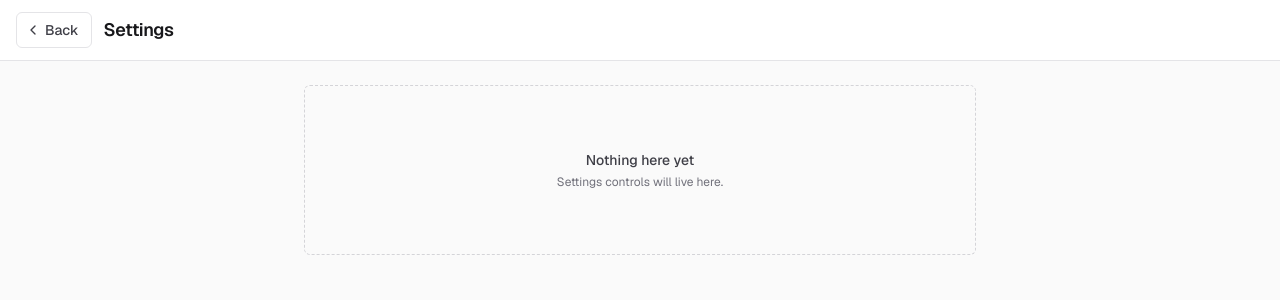
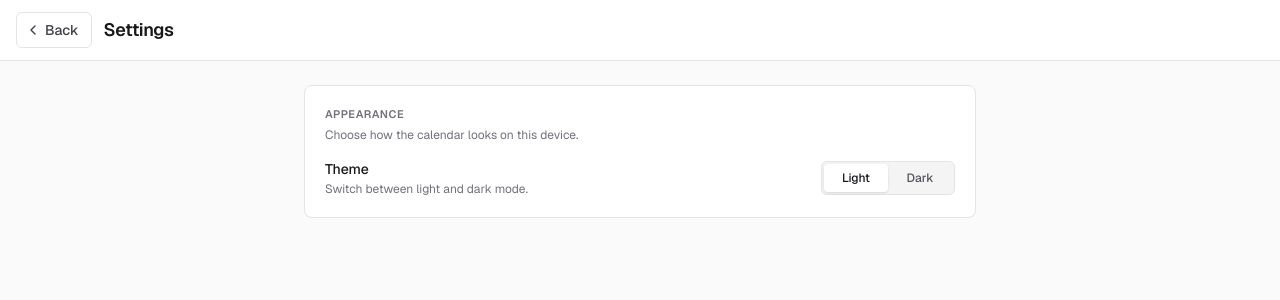
Before and after one commit to DnguyenE/salon-calendar, a Next.js app: page /settings in a window 1280 px wide. Shown: the top 300 px of the page. Built offline with nearby package versions, Linux system fonts and the light colour scheme.

Commit message:
Add design dark mode toggle

```diff
--- a/app/globals.css
+++ b/app/globals.css
@@ -1,14 +1,20 @@
 @import "tailwindcss";
 
-/* Force light mode: Tailwind's `dark:` variant only activates when a `.dark`
-   ancestor is present (which we never add), instead of keying off the OS
-   `prefers-color-scheme`. */
+/* Tailwind's `dark:` variant activates when a `.dark` ancestor is present
+   (we toggle it on `<html>` from the appearance setting), instead of keying
+   off the OS `prefers-color-scheme`. */
 @custom-variant dark (&:where(.dark, .dark *));
 
 :root {
   --background: #ffffff;
   --foreground: #171717;
   color-scheme: light;
+}
+
+:root.dark {
+  --background: #09090b;
+  --foreground: #fafafa;
+  color-scheme: dark;
 }
 
 @theme inline {
--- a/app/layout.tsx
+++ b/app/layout.tsx
@@ -1,6 +1,7 @@
 import type { Metadata } from "next";
 import { Geist, Geist_Mono } from "next/font/google";
 import "./globals.css";
+import { THEME_BOOTSTRAP_SCRIPT } from "@/src/lib/themeBootstrap";
 
 const geistSans = Geist({
   variable: "--font-geist-sans",
@@ -26,7 +27,11 @@ export default function RootLayout({
     <html
       lang="en"
       className={`${geistSans.variable} ${geistMono.variable} h-full antialiased`}
+      suppressHydrationWarning
     >
+      <head>
+        <script dangerouslySetInnerHTML={{ __html: THEME_BOOTSTRAP_SCRIPT }} />
+      </head>
       <body className="min-h-full flex flex-col">{children}</body>
     </html>
   );
--- a/app/settings/page.tsx
+++ b/app/settings/page.tsx
@@ -1,4 +1,5 @@
 import Link from "next/link";
+import { AppearanceSection } from "@/src/components/settings/AppearanceSection";
 
 export const metadata = {
   title: "Settings · Salon Calendar",
@@ -33,16 +34,9 @@ export default function SettingsPage() {
         </h1>
       </header>
 
-      <main className="flex flex-1 items-start justify-center p-6">
-        <div className="w-full max-w-2xl">
-          <div className="rounded-md border border-dashed border-zinc-300 px-6 py-16 text-center dark:border-zinc-700">
-            <p className="text-sm font-medium text-zinc-700 dark:text-zinc-200">
-              Nothing here yet
-            </p>
-            <p className="mt-1 text-xs text-zinc-500 dark:text-zinc-400">
-              Settings controls will live here.
-            </p>
-          </div>
+      <main className="flex flex-1 justify-center p-6">
+        <div className="w-full max-w-2xl space-y-6">
+          <AppearanceSection />
         </div>
       </main>
     </div>
--- /dev/null
+++ b/src/components/settings/AppearanceSection.tsx
@@ -0,0 +1,60 @@
+"use client";
+
+import { useEffect } from "react";
+import { useTheme, type Theme } from "@/src/store/useTheme";
+import { SettingsRow, SettingsSection } from "./SettingsSection";
+
+const THEME_OPTIONS: { value: Theme; label: string }[] = [
+  { value: "light", label: "Light" },
+  { value: "dark", label: "Dark" },
+];
+
+export function AppearanceSection() {
+  const theme = useTheme((s) => s.theme);
+  const hydrated = useTheme((s) => s.hydrated);
+  const hydrate = useTheme((s) => s.hydrate);
+  const setTheme = useTheme((s) => s.setTheme);
+
+  useEffect(() => {
+    hydrate();
+  }, [hydrate]);
+
+  return (
+    <SettingsSection
+      title="Appearance"
+      description="Choose how the calendar looks on this device."
+    >
+      <SettingsRow
+        label="Theme"
+        description="Switch between light and dark mode."
+        control={
+          <div
+            role="radiogroup"
+            aria-label="Theme"
+            className="inline-flex rounded-md border border-zinc-200 bg-zinc-100 p-0.5 dark:border-zinc-700 dark:bg-zinc-800"
+          >
+            {THEME_OPTIONS.map(({ value, label }) => {
+              const selected = hydrated && theme === value;
+              return (
+                <button
+                  key={value}
+                  type="button"
+                  role="radio"
+                  aria-checked={selected}
+                  onClick={() => setTheme(value)}
+                  className={`min-w-[64px] rounded px-3 py-1.5 text-xs font-medium transition-colors ${
+                    selected
+                      ? "bg-white text-zinc-900 shadow-sm dark:bg-zinc-950 dark:text-zinc-50"
+                      : "text-zinc-600 hover:text-zinc-900 dark:text-zinc-400 dark:hover:text-zinc-50"
+                  }`}
+                >
+                  {label}
+                </button>
+              );
+            })}
+          </div>
+        }
+      />
+    </SettingsSection>
+  );
+}
--- /dev/null
+++ b/src/components/settings/SettingsSection.tsx
@@ -0,0 +1,51 @@
+interface SettingsSectionProps {
+  title: string;
+  description?: string;
+  children: React.ReactNode;
+}
+
+export function SettingsSection({
+  title,
+  description,
+  children,
+}: SettingsSectionProps) {
+  return (
+    <section className="rounded-lg border border-zinc-200 bg-white p-5 dark:border-zinc-800 dark:bg-zinc-900">
+      <header className="mb-4">
+        <h2 className="text-[11px] font-semibold uppercase tracking-wider text-zinc-500 dark:text-zinc-400">
+          {title}
+        </h2>
+        {description && (
+          <p className="mt-1 text-xs text-zinc-500 dark:text-zinc-400">
+            {description}
+          </p>
+        )}
+      </header>
+      <div className="space-y-4">{children}</div>
+    </section>
+  );
+}
+
+interface SettingsRowProps {
+  label: string;
+  description?: string;
+  control: React.ReactNode;
+}
+
+export function SettingsRow({ label, description, control }: SettingsRowProps) {
+  return (
+    <div className="flex items-center justify-between gap-4">
+      <div className="min-w-0">
+        <div className="text-sm font-medium text-zinc-900 dark:text-zinc-50">
+          {label}
+        </div>
+        {description && (
+          <p className="mt-0.5 text-xs text-zinc-500 dark:text-zinc-400">
+            {description}
+          </p>
+        )}
+      </div>
+      <div className="shrink-0">{control}</div>
+    </div>
+  );
+}
--- /dev/null
+++ b/src/lib/themeBootstrap.ts
@@ -0,0 +1,10 @@
+export const THEME_STORAGE_KEY = "salon-calendar:theme:v1";
+
+/**
+ * Inline script that runs synchronously in <head> before paint to apply the
+ * saved theme class on <html>. Prevents a flash of light mode on hard reload
+ * when the saved preference is dark.
+ */
+export const THEME_BOOTSTRAP_SCRIPT = `(function(){try{var t=localStorage.getItem(${JSON.stringify(
+  THEME_STORAGE_KEY,
+)});if(t==='dark'){document.documentElement.classList.add('dark');document.documentElement.style.colorScheme='dark';}}catch(e){}})();`;
--- /dev/null
+++ b/src/store/useTheme.ts
@@ -0,0 +1,61 @@
+import { create } from "zustand";
+import { THEME_STORAGE_KEY } from "@/src/lib/themeBootstrap";
+
+export type Theme = "light" | "dark";
+
+interface ThemeState {
+  theme: Theme;
+  hydrated: boolean;
+  hydrate: () => void;
+  setTheme: (theme: Theme) => void;
+}
+
+function applyTheme(theme: Theme): void {
+  if (typeof document === "undefined") return;
+  const root = document.documentElement;
+  if (theme === "dark") {
+    root.classList.add("dark");
+    root.style.colorScheme = "dark";
+  } else {
+    root.classList.remove("dark");
+    root.style.colorScheme = "light";
+  }
+}
+
+function readStoredTheme(): Theme {
+  if (typeof window === "undefined") return "light";
+  try {
+    return window.localStorage.getItem(THEME_STORAGE_KEY) === "dark"
+      ? "dark"
+      : "light";
+  } catch {
+    return "light";
+  }
+}
+
+function writeStoredTheme(theme: Theme): void {
+  if (typeof window === "undefined") return;
+  try {
+    window.localStorage.setItem(THEME_STORAGE_KEY, theme);
+  } catch {
+    // ignore storage failures (private mode, quota, etc.)
+  }
+}
+
+export const useTheme = create<ThemeState>((set, get) => ({
+  theme: "light",
+  hydrated: false,
+
+  hydrate() {
+    if (get().hydrated) return;
+    const theme = readStoredTheme();
+    applyTheme(theme);
+    set({ theme, hydrated: true });
+  },
+
+  setTheme(theme) {
+    writeStoredTheme(theme);
+    applyTheme(theme);
+    set({ theme, hydrated: true });
+  },
+}));
```
